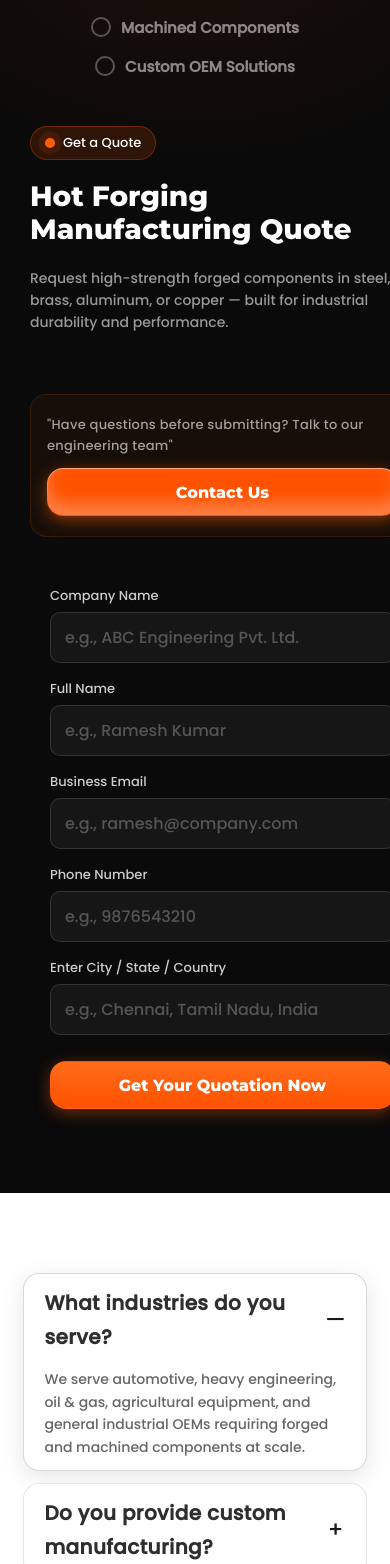
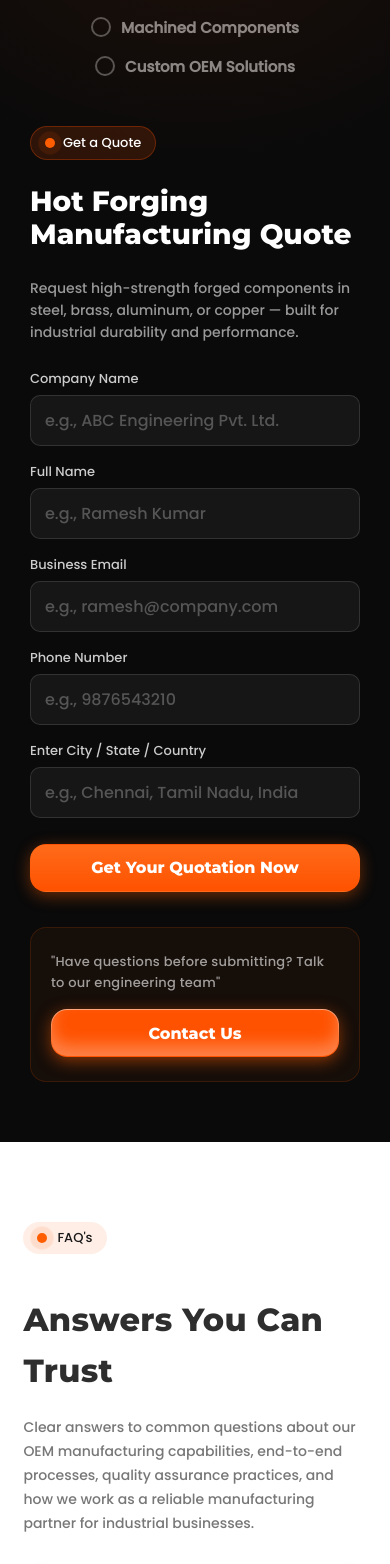
Before and after one commit to dineesh07/thirumala-engineering-works, a React (Vite) app: page / in a window 390 px wide. Shown: the part 9824-11388 px from the top of the page. Built offline with nearby package versions, Linux system fonts and the light colour scheme.

Commit message:
quote form bug fixes

```diff
--- a/src/App.css
+++ b/src/App.css
@@ -2304,6 +2304,13 @@ body.no-scroll {
   font-size: 13px;
   color: #888;
   text-align: center;
+}
+
+.contact-submit-wrapper {
+  display: flex;
+  justify-content: center;
+  width: 100%;
+  margin-top: 8px; /* Slight breathing room below the note */
 }
 
 .contact-submit-btn {
@@ -3201,16 +3208,23 @@ body.no-scroll {
   }
 
   .quote-body {
-    grid-template-columns: 1fr;
+    display: flex;
+    flex-direction: column;
     gap: 25px;
     padding: 0 4%;
   }
 
+  .quote-info {
+    display: contents;
+  }
+
   .quote-contact-card {
-    margin-top: 40px;
+    display: flex;
+    order: 10;
+    margin-top: 10px;
     width: 100%;
-    padding: 20px 16px;
-    gap: 12px;
+    padding: 24px 20px;
+    gap: 16px;
   }
 
   .quote-contact-text {
@@ -3260,7 +3274,6 @@ body.no-scroll {
   }
 
   .quote-form {
-    padding: 24px 20px;
     gap: 16px;
   }
 
@@ -3303,6 +3316,21 @@ body.no-scroll {
   .social-name {
     display: none;
   }
+
+  .faq-body {
+    grid-template-columns: 1fr;
+    gap: 40px;
+  }
+
+  .faq-info {
+    grid-row: 1;
+    position: relative;
+    top: 0;
+  }
+
+  .faq-list {
+    grid-row: 2;
+  }
 }
 
 /* ---- SMALL MOBILE (480px) ---- */
```
